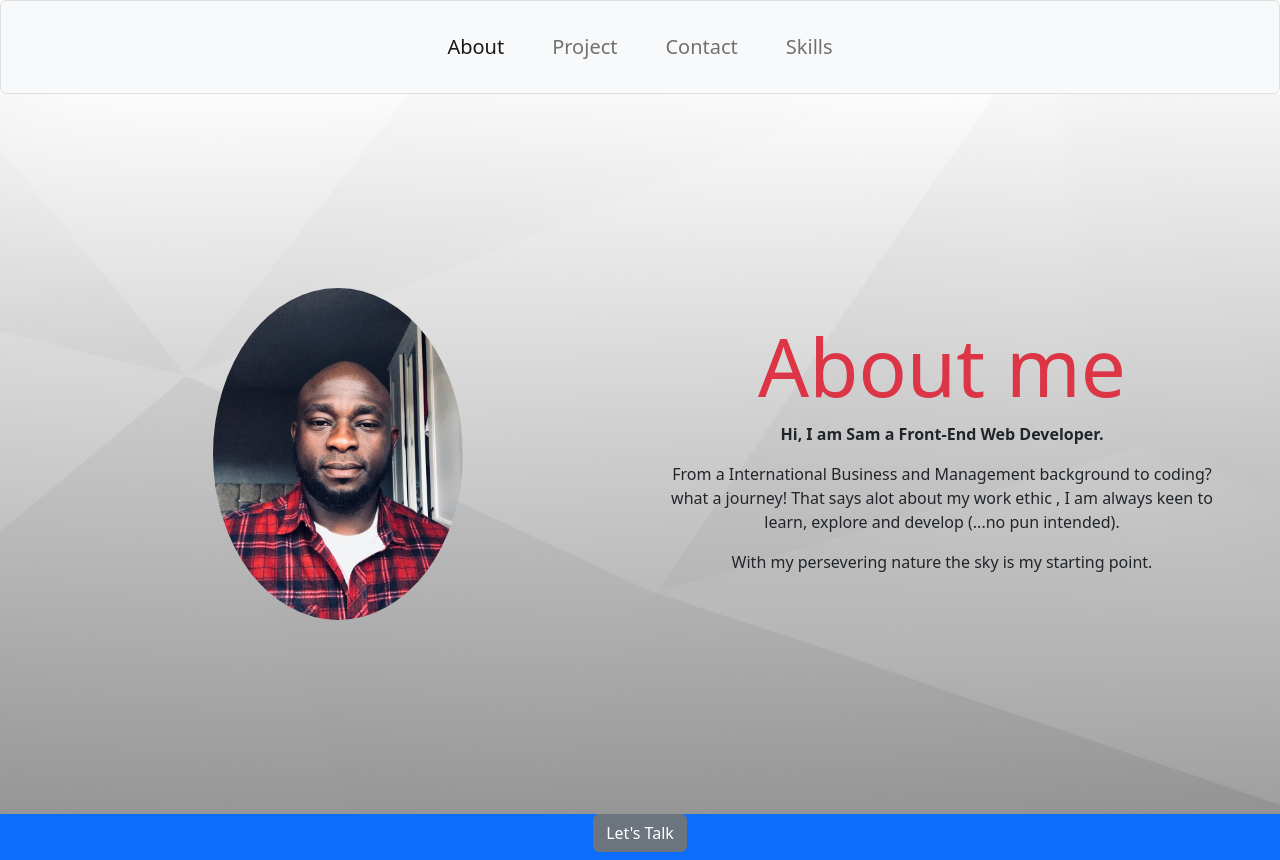
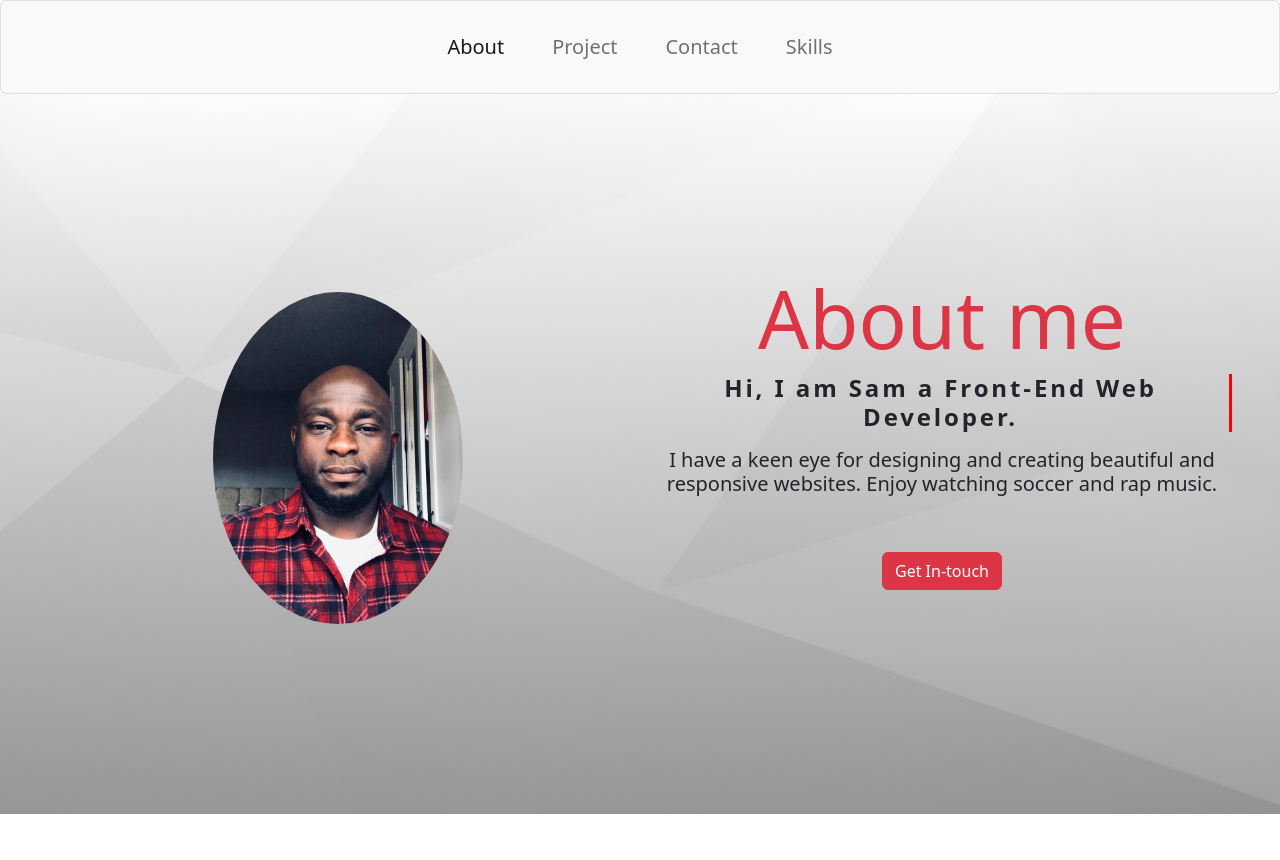
Before and after one commit to samueltuki/React_Portfolio, a React (Create React App) app: page /#/About in a window 1280 px wide. After the commit the page ends 814 px from the top, so only its background shows below. Built offline with nearby package versions, Linux system fonts and the light colour scheme.

Commit message:
typewriter effect

```diff
--- a/src/components/pages/About.js
+++ b/src/components/pages/About.js
@@ -5,10 +5,10 @@ import { Link } from "react-router-dom";
 
 function About() {
   return (
-    <div className="bg-primary text-center">
+    <div className=" text-center">
       <div className="container-fluid hero  d-flex">
         <div className="row m-4 my-auto align-items-center">
-          <div className="col-xs-12 col-md-6 text-center">
+          <div className="col-xs-12 col-md-6 mt-2 text-center">
             <img
               src={displayImg}
               className="rounded-circle"
@@ -16,28 +16,29 @@ function About() {
               alt="displayPicture"
             />
           </div>
-          <div className="col-xs-12 col-md-6">
+          <div className=" col-xs-12 col-md-6">
             <h1 className="display-1 text-danger ">About me</h1>
-            <p className="font-weight-bolder">
+            <p className=" typewriter h4 font-weight-bolder">
               Hi, I am Sam a Front-End Web Developer.
             </p>
-            <p className="about-me-content">
-              From a International Business and Management background to coding?
-              what a journey! That says alot about my work ethic , I am always
-              keen to learn, explore and develop (...no pun intended).
+            <p className=" lead mt-3 h5 about-me-content">
+            I have a keen eye for designing and creating beautiful and responsive websites.  Enjoy watching soccer and rap music.
             </p>
-            <p> With my persevering nature the sky is my starting point.</p>
+
+
+            <div>
+            <Link to="/contact">
+                <button className="btn btn-danger mt-5 mb-5">Get In-touch</button>
+              </Link>
+            </div>
           </div>
+
 
 
         </div>
       </div>
 
-      <div>
-      <Link to="/contact">
-          <button className="btn btn-secondary mb-2">Let's Talk</button>
-        </Link>
-      </div>
+
     </div>
   );
 }
--- a/src/components/pages/Contact.js
+++ b/src/components/pages/Contact.js
@@ -8,7 +8,6 @@ function Contact() {
       <h2 className="text-center py-4 display-4 text-danger">Contact</h2>
       <div className="row">
         <div className="col-lg-6 " style={{ width: "400 px" }}>
-
           {/* contact form  */}
           <form
             className="needs-validation text-left mx-auto"
@@ -49,13 +48,16 @@ function Contact() {
                 required
               ></textarea>
             </div>
-            <button className="btn btn-outline-danger w-100 font-weight-bold" type="submit">
-              Get Intouch
+            <button
+              className="btn btn-outline-danger w-100 font-weight-bold"
+              type="submit"
+            >
+              Get In-touch
             </button>
           </form>
         </div>
 
-            {/* contact socials */}
+        {/* contact socials */}
         <div className=" mt-4 contact-content col-md-6 ">
           <div className="mb-5 mx-auto d-flex justify-content-center">
             <a href="www.twitter.com">
@@ -82,12 +84,14 @@ function Contact() {
 
           {/* CV Download */}
           <div className="d-flex justify-content-center">
-          <a href="/public/asset/TUKI_SAMUEL_cv.doc" download="TUKI "className="btn btn-outline-danger px-3 font-weight-bold mb-2"><i className="fa fa-download mr-2" ></i>Copy of my CV
-          </a>
+            <a
+              href="/public/asset/TUKI_SAMUEL_cv.doc"
+              download="TUKI_SAMUEL.doc"
+              className="btn btn-outline-danger px-3 font-weight-bold mb-2">
+              <i className="fa fa-download mr-2"></i>Copy of my CV
+            </a>
           </div>
-
         </div>
-
       </div>
     </div>
   );
--- a/src/css/style.css
+++ b/src/css/style.css
@@ -43,6 +43,32 @@ html {
   max-height: 100%;
   background-attachment: fixed;
 }
+
+/* about me type effect */
+.typewriter {
+  overflow: hidden; /* Ensures the content is not revealed until the animation */
+  border-right: .15em solid rgb(255, 0, 0); /* The typwriter cursor */
+  white-space: wrap; /* Keeps the content on a single line */
+  margin: 0 auto; /* Gives that scrolling effect as the typing happens */
+  letter-spacing: .120em; /* Adjust as needed */
+  animation:
+    typing 2.5s steps(20, end),
+    blink-caret .75s ;
+}
+
+/* The typing effect */
+@keyframes typing {
+  from { width: 0 }
+  to { width: 100% }
+}
+
+/* The typewriter cursor effect */
+@keyframes blink-caret {
+  from, to { border-color: transparent }
+  50% { border-color: rgb(255, 0, 0); }
+}
+
+
 
 /* project cards ===========*/
 
```
